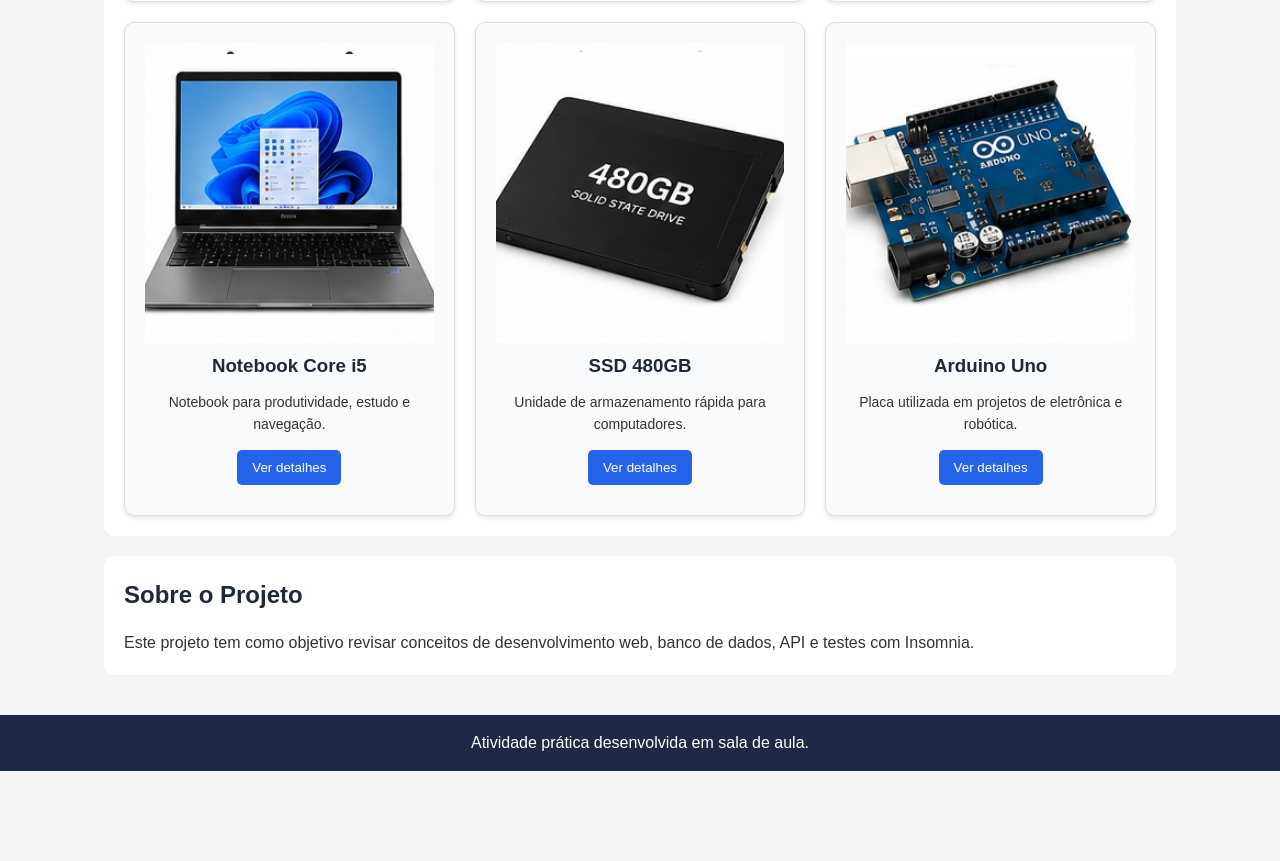
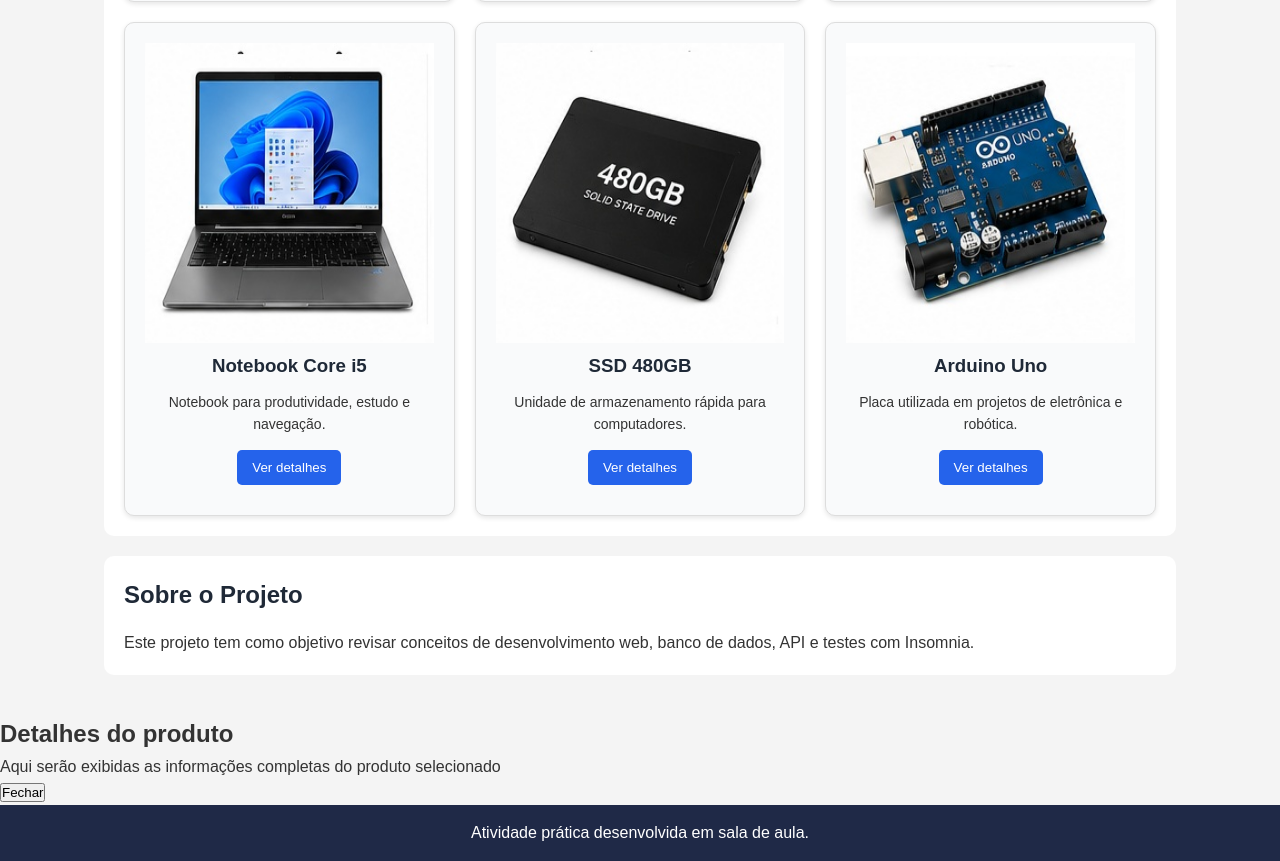
Before and after one commit to Brenodev18/Single-Page, a plain HTML site: page public/index.html in a window 1280 px wide. Shown: the part 937-1798 px from the top of the page. Before the commit the page ends 1708 px from the top, so only its background shows below. Drawn offline with Linux system fonts and the light colour scheme.

Commit message:
v1.5-Modal

```diff
--- a/public/index.html
+++ b/public/index.html
@@ -91,6 +91,23 @@
 
     </main>
 
+    <!-- Modal detalhes -->
+    <div id="modalOverlay">
+
+        <!-- Janela principal do modal -->
+         <div class="modal">
+
+            <!-- Título do modal -->
+             <h2>Detalhes do produto</h2>
+
+             <p>Aqui serão exibidas as informações completas do produto selecionado</p>
+
+             <button id="btnFechar">Fechar</button>
+
+         </div>
+
+    </div>
+
     <footer>
         <p>Atividade prática desenvolvida em sala de aula.</p>
     </footer>
--- a/public/style.css
+++ b/public/style.css
@@ -240,7 +240,7 @@ footer {
 .card img{
     width: 100%;
     height: 300px;
-    object-fit: cover;
+
 }
 
 /* Estilo visual de cada card */
```
